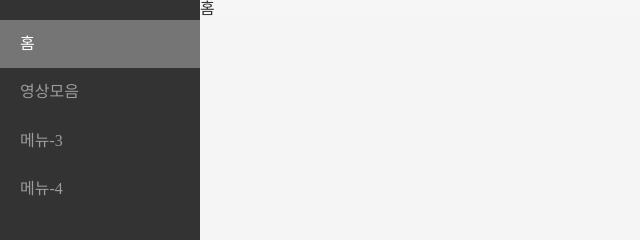
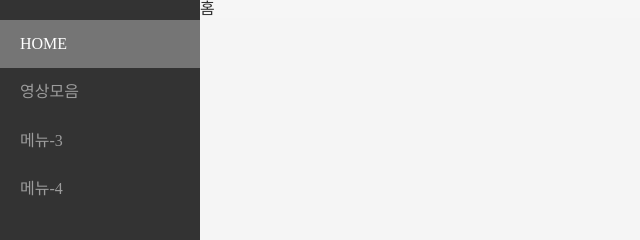
Before and after one commit to joona0306/multimedia-portfolio-template, a plain HTML site: page index.html in a window 1280 px wide. Shown: the top 240 px of the page, 0-640 px from the left. Drawn offline with Linux system fonts and the light colour scheme.

Commit message:
홈메뉴 영어로 수정

```diff
--- a/index.html
+++ b/index.html
@@ -17,7 +17,7 @@
    <!-- 사이드바 -->
    <aside class="sidebar">
     <ul id="menuList">
-     <li class="menu-item" data-content="content1">홈</li>
+     <li class="menu-item" data-content="content1">HOME</li>
      <li class="menu-item" data-content="content2">영상모음</li>
      <li class="menu-item" data-content="content3">메뉴-3</li>
      <li class="menu-item" data-content="content4">메뉴-4</li>
```
